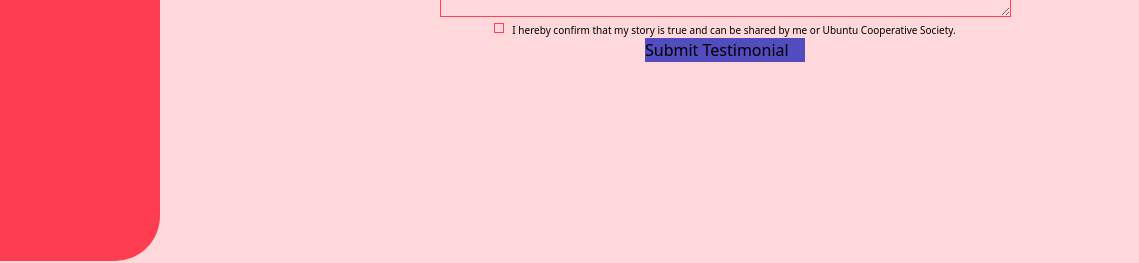
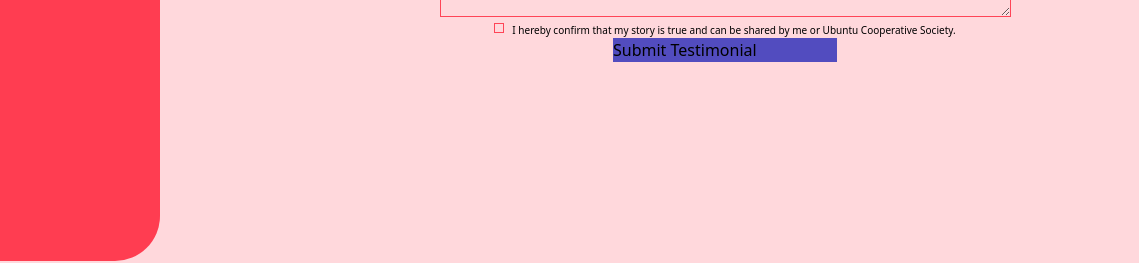
Before and after one commit to saheedibrahim/ubuntu-project, a website: page page_11.html in a window 1280 px wide. Shown: the part 539-802 px from the top of the page, 141-1280 px from the left. Drawn offline with nearby package versions, Linux system fonts and the light colour scheme.

Commit message:
edit page 11

```diff
--- a/page_11.html
+++ b/page_11.html
@@ -178,7 +178,7 @@
                         <p class=" bg-bodyColor w-10b h-10b border-bodyColors border"><!--<input type="checkbox" class="">--></p>
                         <p class="text-10pix pl-2">I hereby confirm that my story is true and can be shared by me or Ubuntu Cooperative Society.</p>
                     </div>
-                    <p class="m-auto bg-tarColor w-40"><input type="submit" value="Submit Testimonial" class=""></p>
+                    <p class="m-auto bg-tarColor w-56"><input type="submit" value="Submit Testimonial" class=""></p>
                 </form>
 
                 <!-- </div> -->
```
